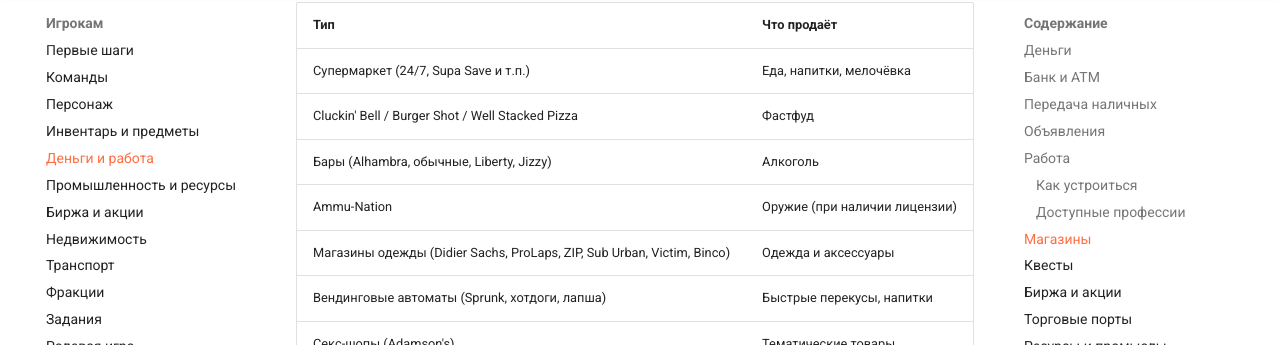
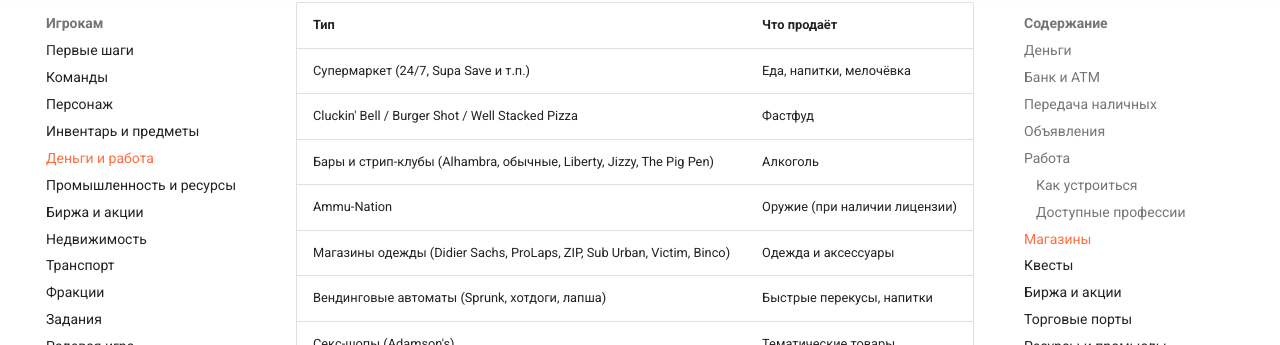
Before and after one commit to VS-RP/player-docs, an MkDocs documentation site: the page built from docs/player/economy.md, in a window 1280 px wide and 900 px high, scrolled down 2451 px. Shown: the part 106-451 px from the top of the window. Built offline with MkDocs 1.6.1 and Material for MkDocs 9.7.7, drawn with Linux system fonts in a browser that asks for light colours; comment, search, counter and statistics services are not loaded.

Commit message:
Add The Pig Pen bar and associated interiors: implement new bar location with shared interior for enhanced gameplay experience

```diff
--- a/docs/player/economy.md
+++ b/docs/player/economy.md
@@ -82,7 +82,7 @@
 |-----|------------|
 | Супермаркет (24/7, Supa Save и т.п.) | Еда, напитки, мелочёвка |
 | Cluckin' Bell / Burger Shot / Well Stacked Pizza | Фастфуд |
-| Бары (Alhambra, обычные, Liberty, Jizzy) | Алкоголь |
+| Бары и стрип-клубы (Alhambra, обычные, Liberty, Jizzy, The Pig Pen) | Алкоголь |
 | Ammu-Nation | Оружие (при наличии лицензии) |
 | Магазины одежды (Didier Sachs, ProLaps, ZIP, Sub Urban, Victim, Binco) | Одежда и аксессуары |
 | Вендинговые автоматы (Sprunk, хотдоги, лапша) | Быстрые перекусы, напитки |
```
